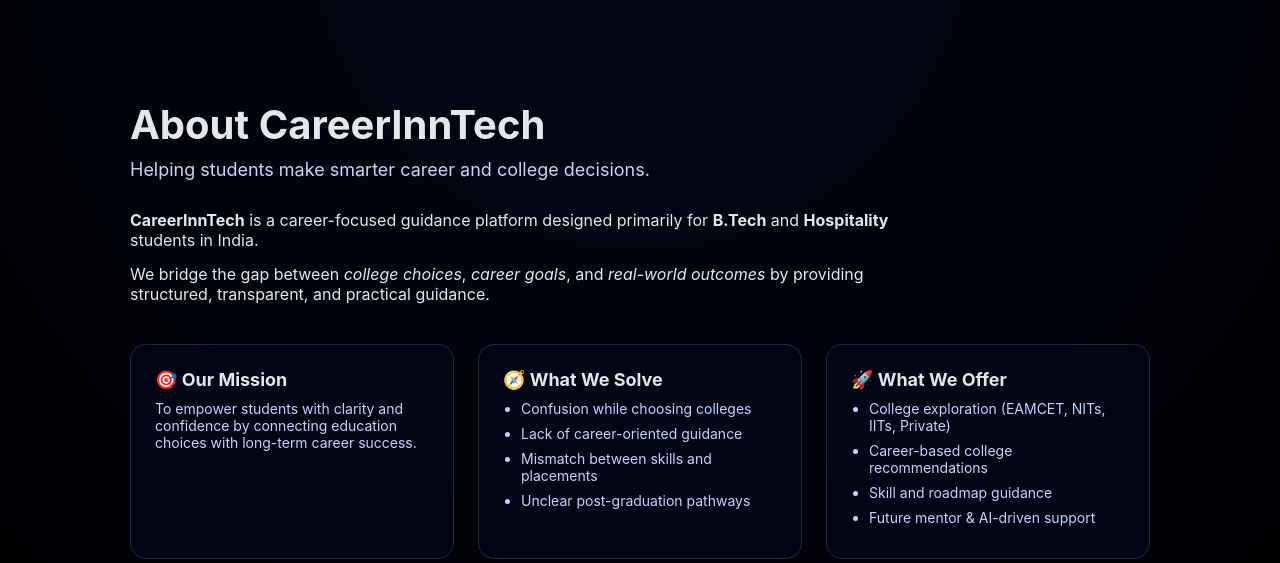
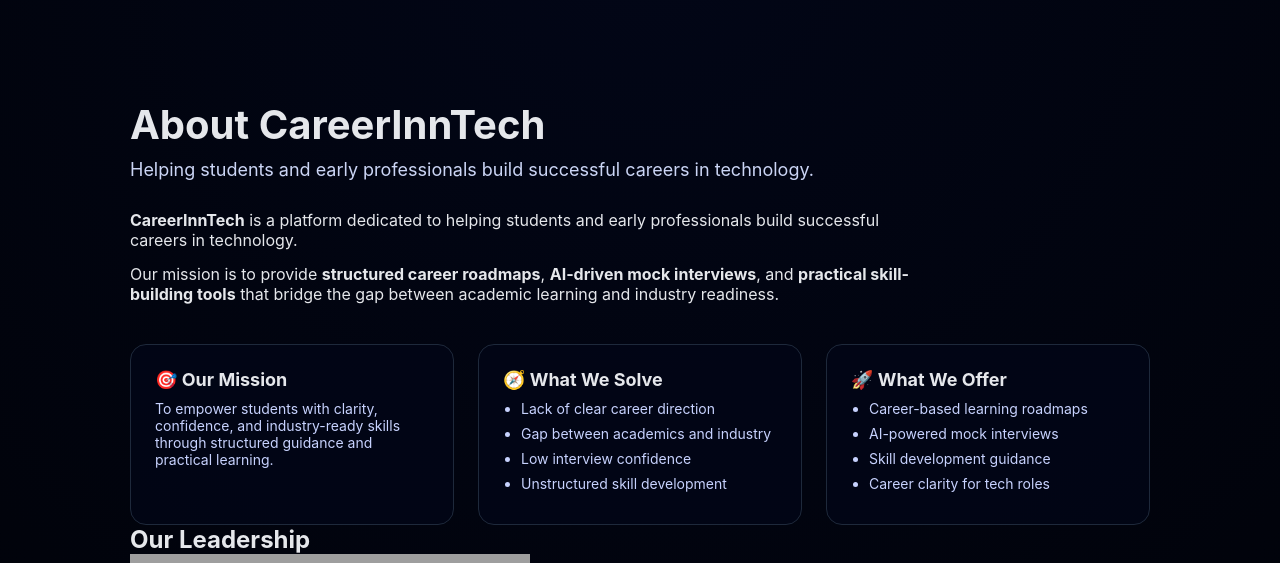
Before and after one commit to ssvprasad144/CareerInnTech, a Django app: page /about/ in a window 1280 px wide. Shown: the part 79-642 px from the top of the page. Run offline with Django 5.2, Linux system fonts and the light colour scheme; grey boxes are pictures that could not be loaded.

Commit message:
Update about.html

```diff
--- a/careerinntech/templates/about.html
+++ b/careerinntech/templates/about.html
@@ -10,66 +10,107 @@
 {% block content %}
 <section class="about-section">
 
+    <!-- Header -->
     <div class="about-header">
         <h1>About CareerInnTech</h1>
         <p class="about-tagline">
-            Helping students make smarter career and college decisions.
+            Helping students and early professionals build successful careers in technology.
         </p>
     </div>
 
+    <!-- Main Content -->
     <div class="about-content">
         <p>
-            <strong>CareerInnTech</strong> is a career-focused guidance platform
-            designed primarily for <strong>B.Tech</strong> and
-            <strong>Hospitality</strong> students in India.
+            <strong>CareerInnTech</strong> is a platform dedicated to helping students and early
+            professionals build successful careers in technology.
         </p>
 
         <p>
-            We bridge the gap between <em>college choices</em>,
-            <em>career goals</em>, and <em>real-world outcomes</em>
-            by providing structured, transparent, and practical guidance.
+            Our mission is to provide <strong>structured career roadmaps</strong>,
+            <strong>AI-driven mock interviews</strong>, and
+            <strong>practical skill-building tools</strong> that bridge the gap between
+            academic learning and industry readiness.
         </p>
     </div>
 
+    <!-- Info Cards -->
     <div class="about-grid">
 
         <div class="about-card">
             <h3>🎯 Our Mission</h3>
             <p>
-                To empower students with clarity and confidence
-                by connecting education choices with long-term career success.
+                To empower students with clarity, confidence, and industry-ready skills
+                through structured guidance and practical learning.
             </p>
         </div>
 
         <div class="about-card">
             <h3>🧭 What We Solve</h3>
             <ul>
-                <li>Confusion while choosing colleges</li>
-                <li>Lack of career-oriented guidance</li>
-                <li>Mismatch between skills and placements</li>
-                <li>Unclear post-graduation pathways</li>
+                <li>Lack of clear career direction</li>
+                <li>Gap between academics and industry</li>
+                <li>Low interview confidence</li>
+                <li>Unstructured skill development</li>
             </ul>
         </div>
 
         <div class="about-card">
             <h3>🚀 What We Offer</h3>
             <ul>
-                <li>College exploration (EAMCET, NITs, IITs, Private)</li>
-                <li>Career-based college recommendations</li>
-                <li>Skill and roadmap guidance</li>
-                <li>Future mentor & AI-driven support</li>
+                <li>Career-based learning roadmaps</li>
+                <li>AI-powered mock interviews</li>
+                <li>Skill development guidance</li>
+                <li>Career clarity for tech roles</li>
             </ul>
         </div>
 
     </div>
 
-    <div class="about-footer">
-        <p>
-            CareerInnTech is built with a long-term vision —
-            to become a trusted companion throughout a student’s academic
-            and professional journey.
-        </p>
+   <!-- Leadership Section -->
+<div class="about-leadership">
+    <h2>Our Leadership</h2>
+
+    <div class="leadership-grid">
+
+        <!-- Founder -->
+        <div class="leader-card">
+            <img src="{% static 'images/team/founder.jpg' %}" alt="Samina Ramjanali Khan" class="leader-img">
+
+            <h3>Samina Ramjanali Khan</h3>
+            <p class="leader-role">Founder</p>
+
+            <p>
+                Samina started CareerInnTech with a vision to empower students with
+                personalized guidance and industry-relevant skills. Her passion for
+                education and career development drives the platform’s mission to make
+                career planning accessible and actionable for every learner.
+            </p>
+        </div>
+
+        <!-- Co-Founder -->
+        <div class="leader-card">
+            <img src="{% static 'images/team/cofounder.jpg' %}" alt="Krishna Punjala" class="leader-img">
+
+            <h3>Krishna Punjala</h3>
+            <p class="leader-role">Co-Founder</p>
+
+            <p>
+                Krishna works alongside Samina to design and deliver AI-powered mock
+                interviews, skill development programs, and career guidance roadmaps.
+                He is dedicated to helping students gain confidence, practical knowledge,
+                and the tools they need to succeed in the tech industry.
+            </p>
+        </div>
+
     </div>
-
+</div>
+<!-- Footer -->
+<div class="about-footer">
+    <p>
+        At CareerInnTech, we believe that with the right guidance and consistent practice,
+        every student can unlock their full potential and step confidently into the world
+        of technology.
+    </p>
+</div>
 </section>
 {% endblock %}
```
